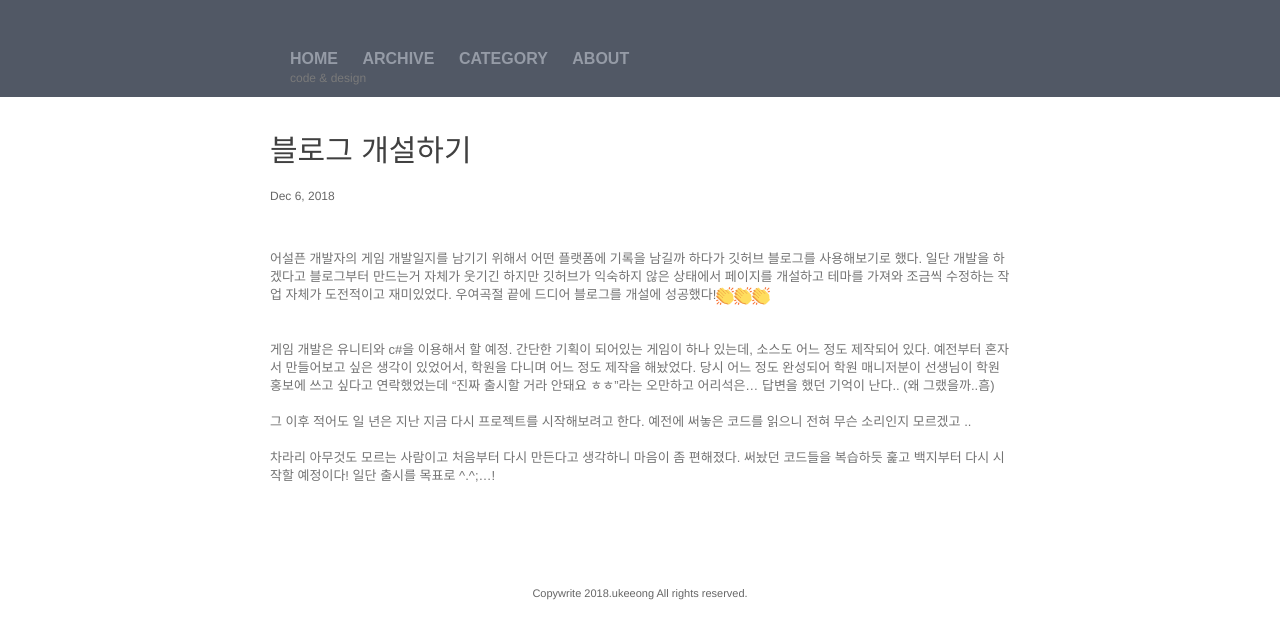
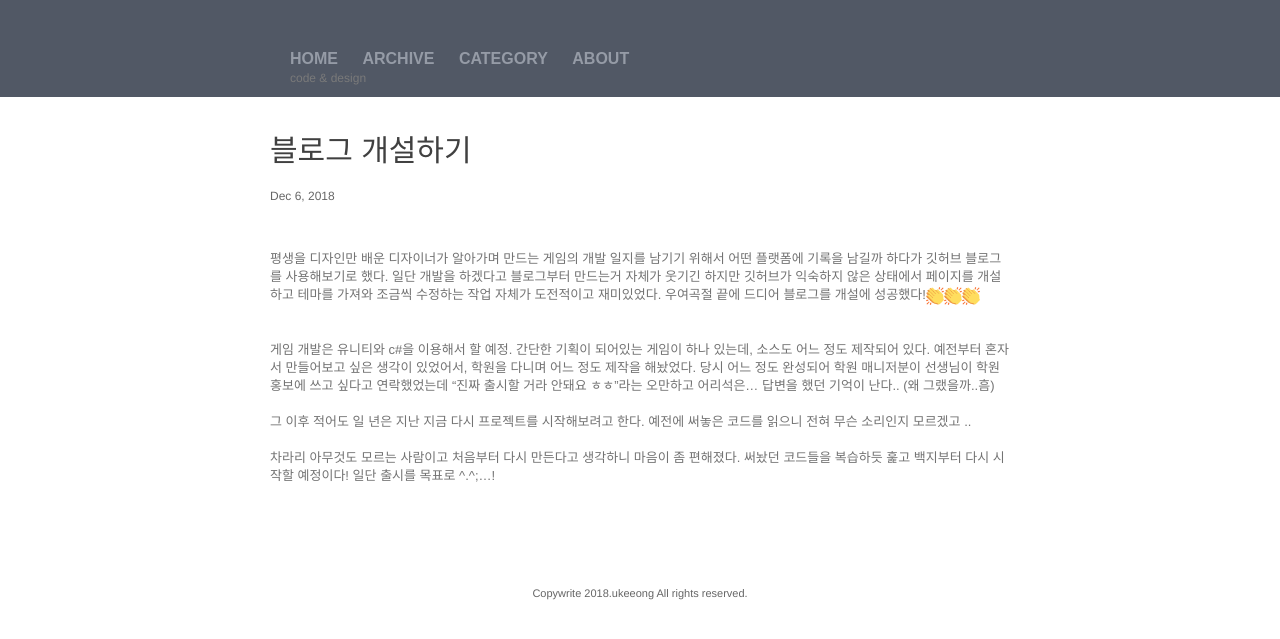
Before and after one commit to ukeeong/ukeeong.github.io, a Jekyll site: the page built from _posts/2018-12-06-블로그-개설하기.markdown, in a window 1280 px wide. Shown: the top 639 px of the page. Built offline with Jekyll 4.4.1, drawn with Linux system fonts in a browser that asks for light colours; comment, search, counter and statistics services are not loaded.

Commit message:
Update 2018-12-06-블로그-개설하기.markdown

```diff
--- a/_posts/2018-12-06-블로그-개설하기.markdown
+++ b/_posts/2018-12-06-블로그-개설하기.markdown
@@ -6,7 +6,7 @@ categories: diaries
 ---
 <br>
 <br>
-어설픈 개발자의 게임 개발일지를 남기기 위해서 어떤 플랫폼에 기록을 남길까 하다가 깃허브 블로그를 사용해보기로 했다.
+평생을 디자인만 배운 디자이너가 알아가며 만드는 게임의 개발 일지를 남기기 위해서 어떤 플랫폼에 기록을 남길까 하다가 깃허브 블로그를 사용해보기로 했다.
 일단 개발을 하겠다고 블로그부터 만드는거 자체가 웃기긴 하지만 깃허브가 익숙하지 않은 상태에서
 페이지를 개설하고 테마를 가져와 조금씩 수정하는 작업 자체가 도전적이고 재미있었다.
 우여곡절 끝에 드디어 블로그를 개설에 성공했다!<img width="18px" height="18px" src="/images/emojis/emj_clap.png"><img width="18px" height="18px" src="/images/emojis/emj_clap.png"><img width="18px" height="18px" src="/images/emojis/emj_clap.png"><br>
```
